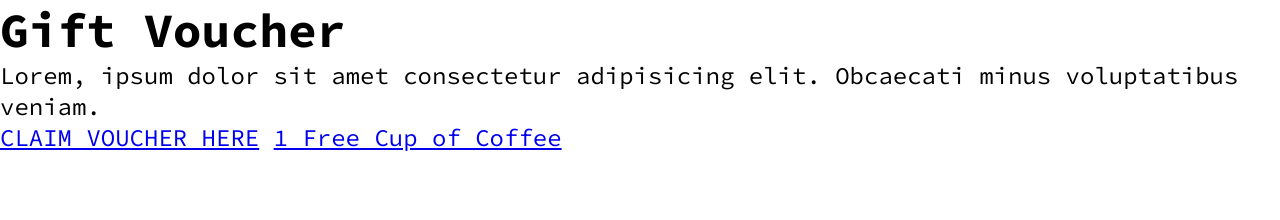
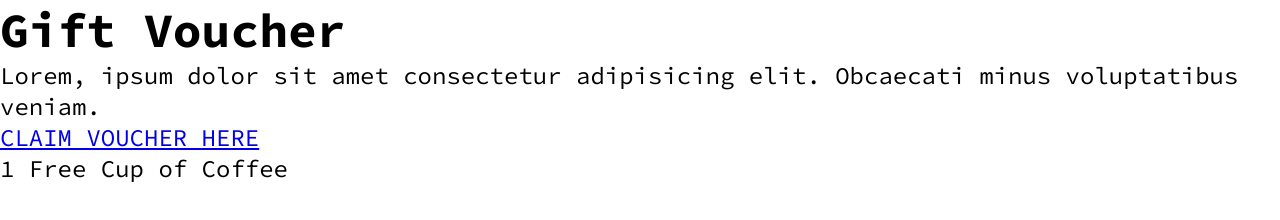
Before and after one commit to RM314/Coffeeproject_SD71, a plain HTML site: page index.html in a window 1280 px wide. Drawn offline with Linux system fonts and the light colour scheme.

Commit message:
2nd link back to normal text

```diff
--- a/index.html
+++ b/index.html
@@ -27,7 +27,9 @@
                 Obcaecati minus voluptatibus veniam.
             </p>
             <a href="#" class="bigblacklink">CLAIM VOUCHER HERE</a>
-            <a href="#" class="biglink">1 Free Cup of Coffee</a>
+            <p class="advert">
+                1 Free Cup of Coffee
+            </p>
         </div>
         <!-- Special Deals -->
         <!-- Our Coffee -->
```
